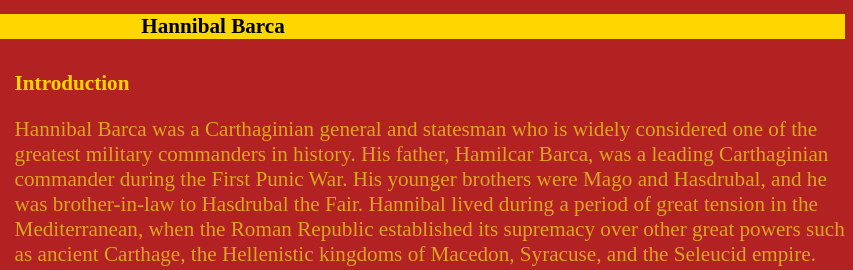
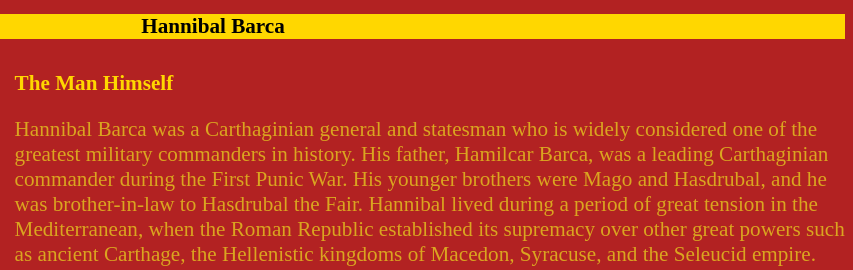
Before and after one commit to Jre1622/HTML-CSS---Tribute-Page, a plain HTML site: page index.html in a window 1280 px wide. Shown: the top 270 px of the page, 427-1280 px from the left. Drawn offline with Linux system fonts and the light colour scheme.

Commit message:
Title Changes

```diff
--- a/index.html
+++ b/index.html
@@ -15,7 +15,7 @@
 
 			<main>
 				<article>
-					<h2>Introduction</h2>
+					<h2>The Man Himself</h2>
 					<p>
 						Hannibal Barca was a Carthaginian general and statesman who is widely considered one of the greatest military commanders in history. His father, Hamilcar Barca, was a leading
 						Carthaginian commander during the First Punic War. His younger brothers were Mago and Hasdrubal, and he was brother-in-law to Hasdrubal the Fair. Hannibal lived during a period
```
